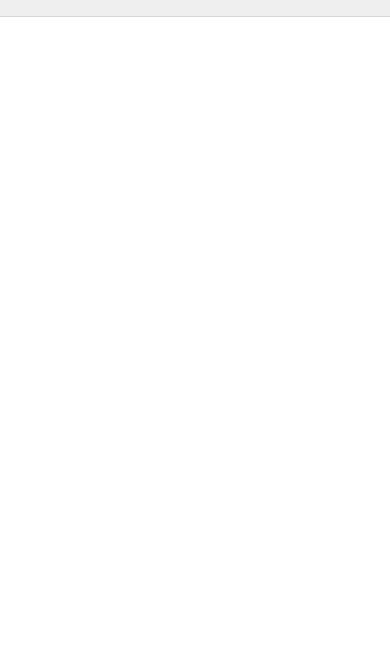
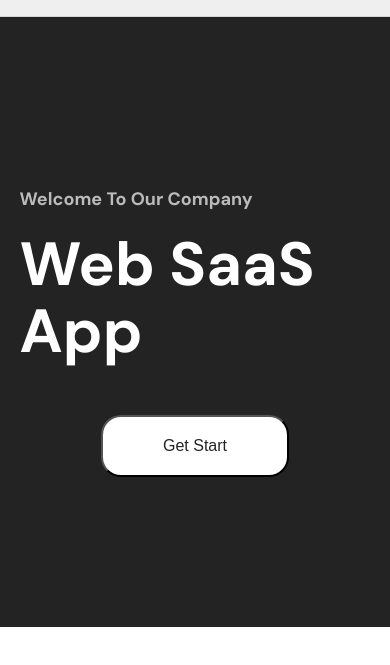
Before and after one commit to yoosemry/web-sass-app, a plain HTML site: page index.html in a window 390 px wide. Shown: the part 73-738 px from the top of the page. Drawn offline with Linux system fonts and the light colour scheme.

Commit message:
added saas part complete with responsive

```diff
--- a/css/main.css
+++ b/css/main.css
@@ -3,7 +3,7 @@
 :root {
     --bg-color: #fff;
     --color-light : #EFEFEF;
-    --text-color: rgb(35, 35, 35);
+    --text-color: #232323;
 
     --font-primary : 'DM Sans', sans-serif;
 }
@@ -19,7 +19,7 @@
     scroll-behavior: smooth;
 
     font-weight: 400;
-    color: var(--text-color);
+
     transition: .2s ease-in;
 }
 
@@ -34,6 +34,41 @@ body {
     font-family: var(--font-primary);
 }
 
+/*-------------------------------- headings buttons style */
+h1.heading-1{
+    font-size: 6.1rem;
+    line-height: 6.7rem;
+    font-weight: 700;
+    text-transform: capitalize;
+    color: #fff;
+}
+h3.heading-3{
+    font-size: 1.8rem;
+    font-weight: 700;
+    text-transform: capitalize;
+    color: #bbbbbb;
+}
+
+.btn{
+    background-color: #fff;
+    border-radius: 2rem;
+    padding: 2rem 6rem;
+    font-weight: 400;
+    font-size: 1.6rem;
+    color: #232323;
+    cursor: pointer;
+    text-transform: capitalize;
+}
+.btn.btn-huge{
+    margin-top: 2rem;
+}
+
+
+
+
+
+
+
 header.header{
     position: sticky;
     top: 0;
@@ -45,6 +80,7 @@ header.header{
     display: flex;
     align-items: center;
     justify-content: space-between;
+    color: var(--text-color);
     z-index: 20;
 }
 
@@ -52,6 +88,7 @@ header.header{
     display: flex;
     align-items: center;
     z-index: 88;
+    color: currentColor;
 }
 
 .logo-part a img{
@@ -83,6 +120,7 @@ header.header{
     align-items: center;
     background-color: transparent;
     align-self: stretch;
+
 }
 
 .header .links a{
@@ -95,6 +133,7 @@ header.header{
     background-color: transparent;
     padding: 1.5rem;
     align-self: stretch;
+    color: currentColor;
 }
 
 .header .links a:hover{
@@ -120,6 +159,9 @@ header.header{
     cursor: pointer;
 }
 
+.header .header-social  .box-icon.main-menu{
+    display: none;
+}
 .menu{
     height: 2px;
     width: 2.5rem;
@@ -138,14 +180,39 @@ content: '';
 display: block;
 }
 
+/*------------------------------------------- web saas style */
+.saas-app{
+    background-color: var(--text-color);
+    color: #fff;
+
+}
+
+.container{
+    max-width: 114rem;
+    margin: 0 auto;
+}
+
+.container-padding{
+    padding: 15rem 5%;
+}
 
 
+.saas-wrap{
+    display: flex;
+    align-items: center;
+    justify-content: space-between;
+}
 
+.saas-app-sub > *{
+    margin-top: 2rem;
+}
 
 /*------------------------------------------- query media */
 
 
 @media screen and (max-width: 53.2rem){
+
+    .header .header-social  .box-icon.main-menu{display: flex;align-items: center;justify-content: center;}
     .header .links,
     .header-social .box-icon:not(:last-child)
     {
@@ -160,8 +227,8 @@ display: block;
         position: absolute;
         top: 9rem;
         display: none;
-        flex-direction: column;
-
+        background-color: var(--color-light);
+        margin-left: -1.5rem;
     }
 
     .header .links a{
@@ -174,14 +241,19 @@ display: block;
         text-transform: capitalize;
         background-color: transparent;
         margin: 1rem -2rem;
-        width: 100vw;
         padding: 1rem;
         align-self: stretch;
     }
 
+
+
     .header .show{
         display: flex;
+        justify-content: center;
+        align-items: center;
+        flex-direction: column;
         transition: .2s ease-in;
+        width: 100vw;
     }
 
 
@@ -189,4 +261,14 @@ display: block;
         background-color: var(--color-light);
     }
 
+    .saas-wrap{
+        flex-direction: column;
+    }
+
+    .btn.btn-huge{
+        margin-top: 5rem;
+    }
+
+
+
 }
--- a/index.html
+++ b/index.html
@@ -39,6 +39,20 @@
 
     </header>
 
+    <div class="saas-app container-padding">
+
+      <div class="container saas-wrap">
+
+        <div class="saas-app-sub">
+          <h3 class="heading-3">Welcome to our company</h3>
+          <h1 class="heading-1">Web SaaS App</h1>
+        </div>
+
+        <button class="btn btn-huge">get start</button>
+      </div>
+
+    </div>
+
 <script src="./script.js"></script>
   </body>
 </html>
```
